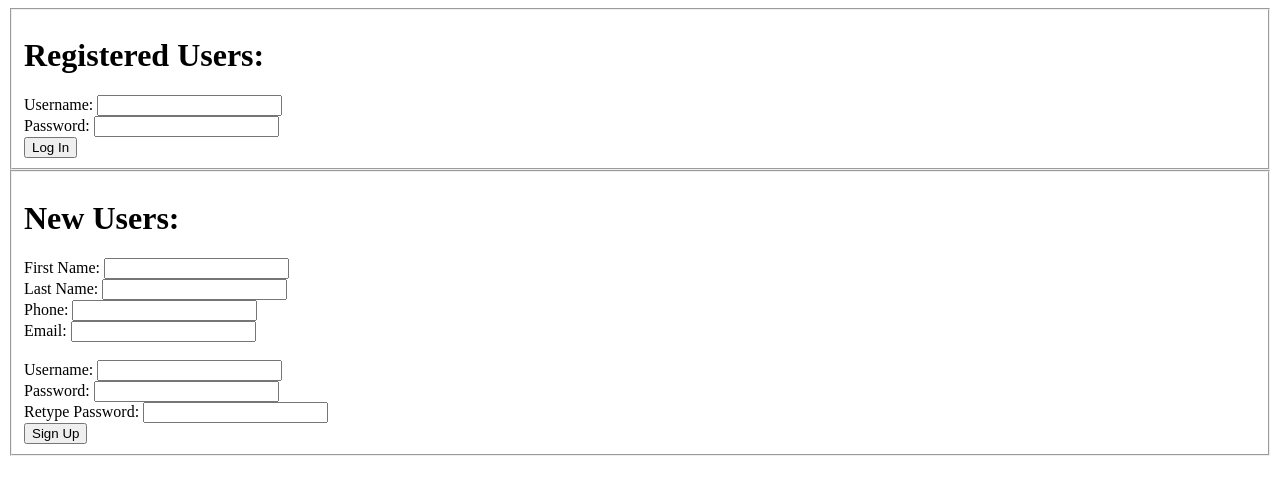
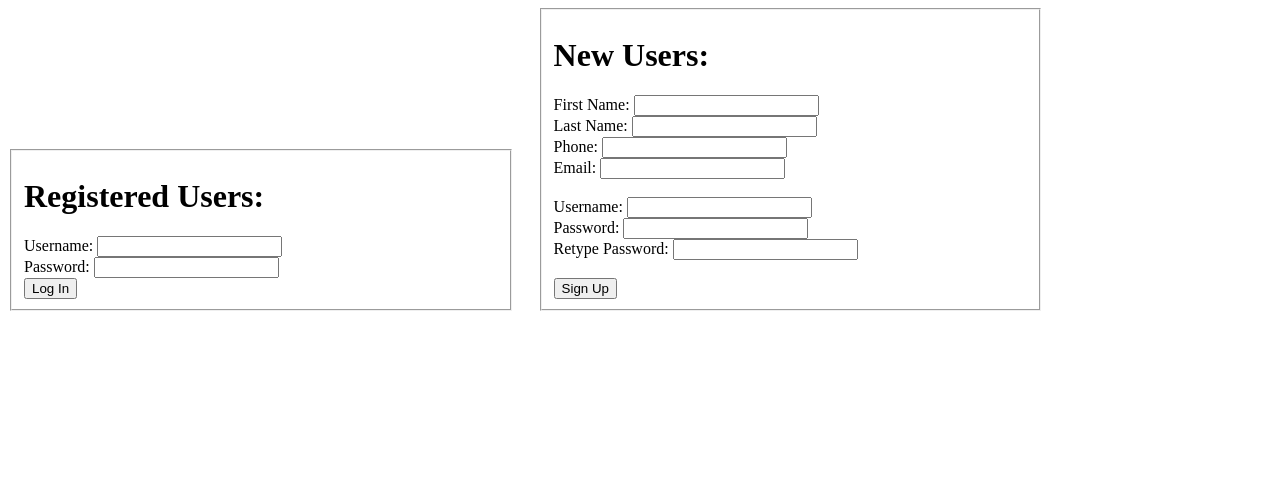
Before and after one commit to jsliu013/COMP484, a PHP site: page /home.html in a window 1280 px wide. Shown: the top 495 px of the page. Run offline with PHP 8.4, Linux system fonts and the light colour scheme.

Commit message:
Second Major Commit
Included js in home.html

```diff
--- a/Asmt5/home.css
+++ b/Asmt5/home.css
@@ -1,3 +1,16 @@
 .form{
+	display:inline-block;
+	width:40%;
+	padding-right:20px;
+}
 
+.form label,{
+	display:inline-block;
+	width:40%;
+	text-align:right;
 }
+
+#nomatch{
+	color:red;
+	padding-left:15%;
+}
--- a/Asmt5/home.html
+++ b/Asmt5/home.html
@@ -18,7 +18,7 @@
 					<label for="password"> Password: </label>
 					<input type="password" id="password" name="password"><br>
 
-					<input type="submit" value="Log In" name="login">
+					<input type="submit" value="Log In" name="login" id="submit">
 				</fieldset>
 			</form>
 		</div>
@@ -45,15 +45,26 @@
 					<input type="text" id="username" name="username"><br>
 
 					<label for="password1"> Password: </label>
-					<input type="password" id="password1" name="password1"><br>
+					<input type="password" id="password1" name="password1" onkeyup="passMatch()"><br>
 
 					<label for="password2"> Retype Password: </label>
-					<input type="password" id="password1" name="password1"><br>
-					<span id="nomatch"> </span>
+					<input type="password" id="password2" name="password2" onkeyup="passMatch()"><br>
+					<span id="nomatch"> </span><br>
 
-					<input type="submit" value="Sign Up" name="signup">
+					<input type="submit" value="Sign Up" name="signup" id="submit">
 					</fieldset>
 			</form>
 		</div>
 	</body>
+	<script>
+	function passMatch(){
+		var pass1= document.getElementById('password1');
+		var pass2= document.getElementById('password2');
+		var issue= document.getElementById("nomatch");
+
+		if(!(pass1.value == pass2.value))
+			issue.innerHTML="WARNING: passwords don't match!";
+		else
+			issue.innerHTML="";
+}	</script>
 </html>
```
Also changed, not shown: Asmt5/home.js (+11 -1 lines).
